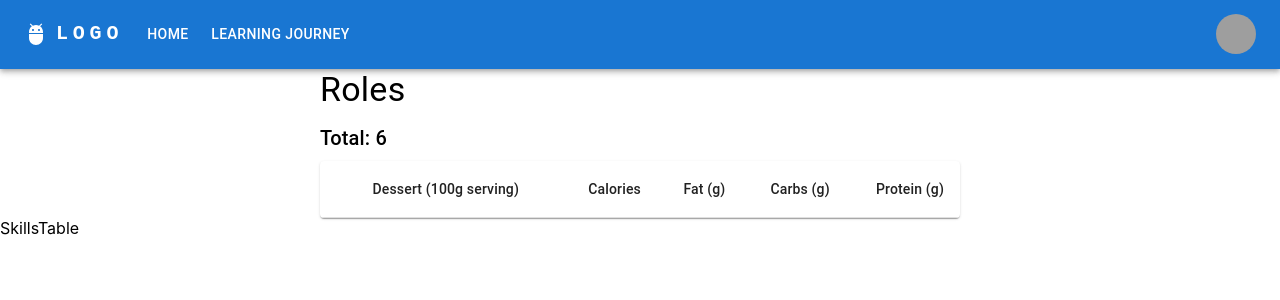
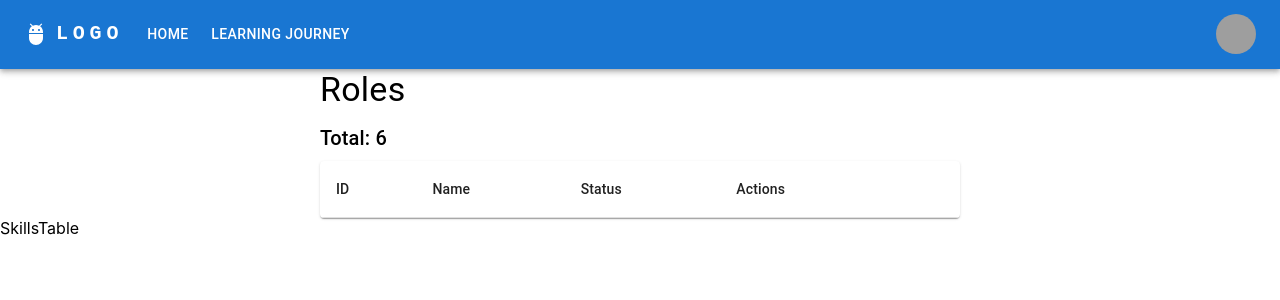
Before and after one commit to chewyixin99/is212-spm-22, a React (Create React App) app in the folder frontend/: page /admin in a window 1280 px wide. Shown: the top 300 px of the page. Built offline with nearby package versions, Linux system fonts and the light colour scheme; grey boxes are pictures that could not be loaded.

Commit message:
Table structure, SectionHeader

```diff
--- a/frontend/src/components/Roles/RolesTable.js
+++ b/frontend/src/components/Roles/RolesTable.js
@@ -43,12 +43,11 @@ function RolesTable({ isAbbreviated }) {
         <Table aria-label="collapsible table">
           <TableHead>
             <TableRow>
+              <TableCell>ID</TableCell>
+              <TableCell>Name</TableCell>
+              <TableCell>Status</TableCell>
+              <TableCell>Actions</TableCell>
               <TableCell />
-              <TableCell>Dessert (100g serving)</TableCell>
-              <TableCell align="right">Calories</TableCell>
-              <TableCell align="right">Fat&nbsp;(g)</TableCell>
-              <TableCell align="right">Carbs&nbsp;(g)</TableCell>
-              <TableCell align="right">Protein&nbsp;(g)</TableCell>
             </TableRow>
           </TableHead>
           <TableBody />
```
